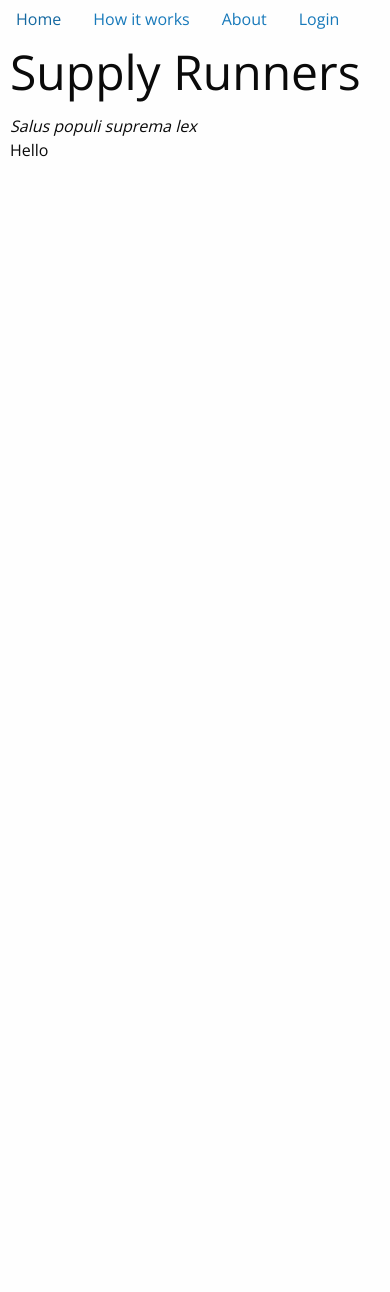
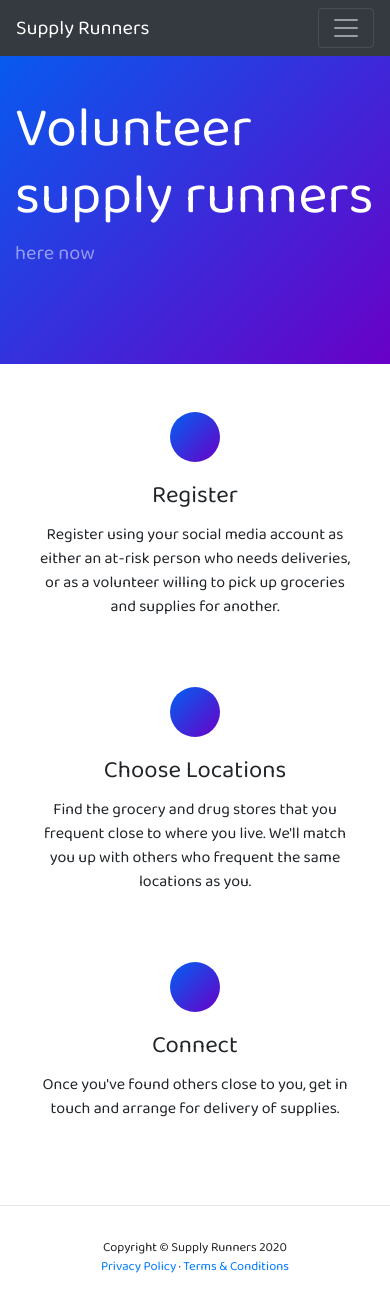
Before and after one commit to jimmcgaw/supplyrunners, a Django app: page / in a window 390 px wide. Before the commit the page ends 157 px from the top, so only its background shows below. Run offline with Django 3.2, Linux system fonts and the light colour scheme; some libraries are stand-ins or nearby versions.

Commit message:
more stuff

```diff
--- a/static/css/app.css
+++ b/static/css/app.css
@@ -1,7 +1,22 @@
-h1, h2, h3, h4, h5, body {
-    font-family: 'Open Sans', sans-serif;
+* {
+    font-family: 'Baloo 2', cursive;
 }
 
-header h1 {
-    font-size: 3em;
+.grad {
+    background: linear-gradient(135deg, #0061f2, #6900c7);
 }
+
+.card-icon {
+    height: 50px;
+    width: 50px;
+    border-radius: 100%;
+    text-align: center;
+    line-height: 64px;
+    color: white;
+    font-size: 30px;
+    margin: 0 auto;
+}
+
+.nav-item img {
+    height: 30px;
+}
--- a/static/package.json
+++ b/static/package.json
@@ -13,7 +13,8 @@
   "author": "Jim McGaw",
   "license": "MIT",
   "dependencies": {
-    "foundation-sites": "^6.6.1",
+    "bootstrap": "^4.4.1",
+    "ionicons": "^5.0.1",
     "jquery": "^3.4.1"
   }
 }
--- a/templates/base.html
+++ b/templates/base.html
@@ -1,49 +1,84 @@
 <!DOCTYPE html>
 <html lang="en">
+
 <head>
-    <meta charset="UTF-8">
-    <meta name="viewport" content="width=device-width, initial-scale=1.0">
+    <meta charset="UTF-8" />
+    <meta name="viewport" content="width=device-width, initial-scale=1.0" />
     <title>Volunteer Supply Runners</title>
-    <link rel="stylesheet" href="/static/node_modules/foundation-sites/dist/css/foundation.min.css">
-    <link href="https://fonts.googleapis.com/css?family=Open+Sans&display=swap" rel="stylesheet">
-    <link rel="stylesheet" href="/static/css/app.css">
+    <link rel="stylesheet" href="/static/node_modules/bootstrap/dist/css/bootstrap.min.css" />
+    <link href="https://fonts.googleapis.com/css?family=Baloo+2&display=swap" rel="stylesheet">
+    <link rel="stylesheet" href="/static/css/app.css" />
 </head>
+
 <body>
+    {% load usertags %}
     {% block topscripts %}{% endblock %}
-    <div class="grid-container fluid">
-        <div class="grid-x grid-padding-x">
-            <nav>
-                <ul class="menu align-right">
-                    <li>
-                        <a href="/" class="href">Home</a>
-                        <a href="/how" class="href">How it works</a>
-                        <a href="/about" class="href">About</a>
-                        {% if user.is_authenticated %}
-                            <a href="/logout" class="href">Logout</a>
-                        {% else %}
-                            <a href="/user/login" class="href">Login</a>
-                        {% endif %}
+
+    <!-- Navigation -->
+    <nav class="navbar navbar-expand-lg navbar-dark bg-dark fixed-top">
+        <div class="container">
+            <a class="navbar-brand" href="#">Supply Runners</a>
+            <button class="navbar-toggler" type="button" data-toggle="collapse" data-target="#navbarResponsive"
+                aria-controls="navbarResponsive" aria-expanded="false" aria-label="Toggle navigation">
+                <span class="navbar-toggler-icon"></span>
+            </button>
+            <div class="collapse navbar-collapse" id="navbarResponsive">
+                <ul class="navbar-nav ml-auto">
+                    <li class="nav-item active">
+                        <a class="nav-link" href="/">Home
+                            <span class="sr-only">(current)</span>
+                        </a>
                     </li>
+                    <li class="nav-item">
+                        <a class="nav-link" href="/about">About</a>
+                    </li>
+                    <li class="nav-item">
+                        <a class="nav-link" href="/user/profile">My Profile</a>
+                    </li>
+                    {% if user.is_authenticated %}
+                    <li class="nav-item">
+                        <a class="nav-link" href="/logout">Logout</a>
+                    </li>
+                    <li class="nav-item">
+                        &nbsp;&nbsp;&nbsp;&nbsp;<img src="{{ request.user|profile_pic_url }}" alt="">
+                    </li>
+                    {% else %}
+                    <li class="nav-item">
+                        <a class="nav-link" href="/user/login">Login</a>
+                    </li>
+                    {% endif %}
                 </ul>
-            </nav>
+            </div>
         </div>
+    </nav>
 
-        <div class="grid-x grid-padding-x">
-            <div class="cell medium-0 large-2 side"></div>
-            <div class="cell medium-12 large-8 content">
-                <header>
-                    <h1>Supply Runners</h1>
-                    <em>Salus populi suprema lex</em>
-                </header>
-                <div>
-                    {% block content %}{% endblock %}
-                </div>
+    {% block content %}{% endblock %}
+
+    <hr >
+    <!-- Footer -->
+    <footer class="py-3">
+        <div class="row align-items-center">
+            <div class="col-md-6 small">
+                <p class="m-0 text-center">
+                    Copyright &copy; Supply Runners 2020
+                </p>
             </div>
-            <div class="cell medium-0 large-2 side"></div>
+            <div class="col-md-6 text-center small">
+                <a href="javascript:void(0);">Privacy Policy</a>
+                ·
+                <a href="javascript:void(0);">Terms &amp; Conditions</a>
+            </div>
         </div>
+        <!-- <div class="container">
+            <p class="m-0 text-center text-white">
+                <em>Salus populi suprema lex</em>
+            </p>
+        </div> -->
+        <!-- /.container -->
+    </footer>
 
-    </div>
-    <script src="/static/node_modules/jquery/dist/jquery.min.js"></script>
+    <script src="/static/node_modules/ionicons/dist/ionicons.js"></script>
     {% block bottomscripts %}{% endblock %}
 </body>
+
 </html>
--- a/world/places.py
+++ b/world/places.py
@@ -2,7 +2,8 @@ import requests
 
 from django.conf import settings
 
-PLACES_SEARCH_BASE_URL = 'https://maps.googleapis.com/maps/api/place/findplacefromtext/json?parameters'
+PLACES_SEARCH_BASE_URL = 'https://maps.googleapis.com/maps/api/place/findplacefromtext/json'
+PLACE_DETAILS_BASE_URL = 'https://maps.googleapis.com/maps/api/place/details/json'
 
 def find_places(search_text, lat=None, long=None, ip_address=None):
     url = PLACES_SEARCH_BASE_URL
@@ -10,6 +11,14 @@ def find_places(search_text, lat=None, long=None, ip_address=None):
         'key': settings.GMAP_API_KEY,
         'inputtype': 'textquery',
         'input': search_text,
-        'fields': ','.join(['name', 'icon', 'place_id', 'formatted_address', 'geometry'])
+        'fields': ','.join(['name', 'place_id', 'formatted_address', 'geometry'])
     }
     return requests.get(url, params=params).json()
+
+
+def get_place_details(place_id):
+    params = {
+        'key': settings.GMAP_API_KEY,
+        'place_id': place_id
+    }
+    return requests.get(PLACE_DETAILS_BASE_URL, params=params)
--- a/world/templates/index.html
+++ b/world/templates/index.html
@@ -1,5 +1,79 @@
 {% extends "base.html" %}
 
 {% block content %}
-    Hello
+
+<!-- Header -->
+<header class="grad py-5 mb-5">
+    <div class="container h-100">
+      <div class="row h-100 align-items-center">
+        <div class="col-lg-12">
+            <h1 class="display-4 text-white mt-5 mb-2">
+                Volunteer supply runners
+            </h1>
+            <p class="lead mb-5 text-white-50">
+                here now
+            </p>
+        </div>
+      </div>
+    </div>
+</header>
+
+<!-- Page Content -->
+<div class="container">
+
+    <div class="row">
+        <div class="col-md-4 mb-5">
+          <div class="h-100 text-center">
+            <div>
+                <div class="grad card-icon">
+                    <ion-icon name="desktop-outline"></ion-icon>
+                </div>
+            </div>
+            <div class="card-body">
+              <h4 class="card-title">Register</h4>
+              <p class="card-text">
+                  Register using your social media account as either an at-risk person who
+                  needs deliveries, or as a volunteer willing to pick up groceries and supplies
+                  for another.
+              </p>
+            </div>
+          </div>
+        </div>
+        <div class="col-md-4 mb-5">
+          <div class="text-center h-100">
+            <div>
+                <div class="grad card-icon">
+                    <ion-icon name="flag-outline"></ion-icon>
+                </div>
+            </div>
+            <div class="card-body">
+              <h4 class="card-title">Choose Locations</h4>
+              <p class="card-text">
+                Find the grocery and drug stores that you frequent close to where you live.
+                We'll match you up with others who frequent the same locations as you.
+              </p>
+            </div>
+          </div>
+        </div>
+        <div class="col-md-4 mb-5">
+          <div class="text-center h-100">
+              <div>
+                  <div class="grad card-icon">
+                    <ion-icon name="people-outline"></ion-icon>
+                  </div>
+              </div>
+            <div class="card-body">
+              <h4 class="card-title">Connect</h4>
+              <p class="card-text">
+                  Once you've found others close to you, get in touch and arrange for delivery of supplies.
+              </p>
+            </div>
+          </div>
+        </div>
+      </div>
+      <!-- /.row -->
+
+</div>
+<!-- /.container -->
+
 {% endblock %}
```
Also changed, not shown: static/js/locations.js (+28 -6 lines), world/templates/locations.html (+19 -5 lines), world/templatetags/usertags.py (added, +9 -0 lines), README.md, static/package-lock.json, world/templatetags/__init__.py (added).
